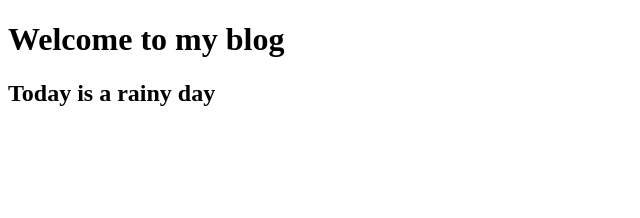
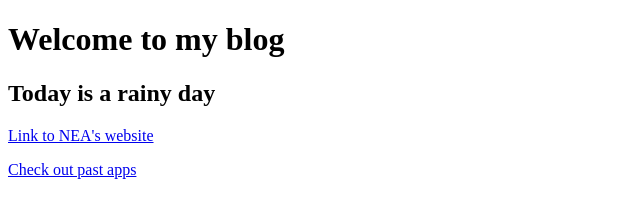
Before and after one commit to kerkjg/techuprepo_test, a plain HTML site: page index.html in a window 1280 px wide. Shown: the whole page, without its empty margins (0-640 px from the left). Drawn offline with Linux system fonts and the light colour scheme.

Commit message:
trial commit

```diff
--- a/index.html
+++ b/index.html
@@ -8,5 +8,7 @@
 <body>
     <h1>Welcome to my blog</h1>
     <h2>Today is a rainy day</h2>
+    <p><a href="https://nea.gov.sg">Link to NEA's website</a></body></p>
+    <a href="https://techup.live" class=”>Check out past apps</a>
 </body>
 </html>
```
